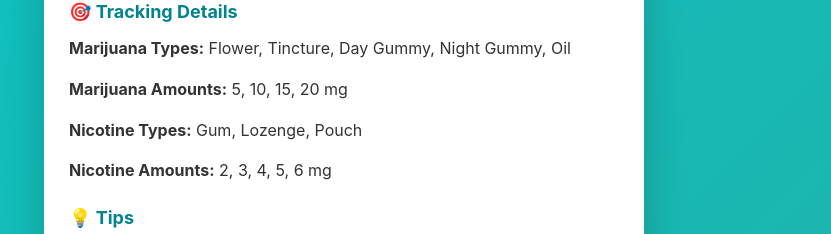
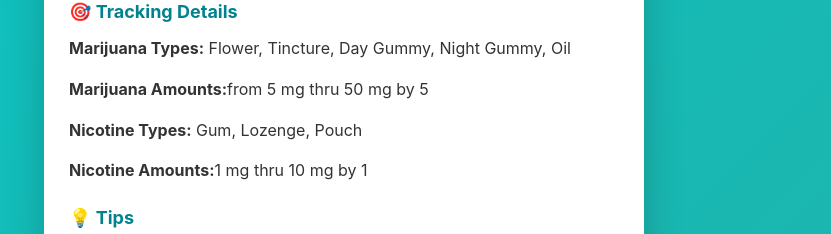
Before and after one commit to bartonhammond/penguinmeds, a website: page index.html in a window 1280 px wide. Shown: the part 1392-1626 px from the top of the page, without its empty margins (296-1127 px from the left). Drawn offline with Linux system fonts and the light colour scheme.

Commit message:
Update index.html

```diff
--- a/index.html
+++ b/index.html
@@ -190,9 +190,9 @@
 
           <h3>🎯 Tracking Details</h3>
           <p><strong>Marijuana Types:</strong> Flower, Tincture, Day Gummy, Night Gummy, Oil</p>
-          <p><strong>Marijuana Amounts:</strong> 5, 10, 15, 20 mg</p>
+          <p><strong>Marijuana Amounts:</strong>from 5 mg thru 50 mg by 5</p>
           <p><strong>Nicotine Types:</strong> Gum, Lozenge, Pouch</p>
-          <p><strong>Nicotine Amounts:</strong> 2, 3, 4, 5, 6 mg</p>
+          <p><strong>Nicotine Amounts:</strong>1 mg thru 10 mg by 1</p>
 
           <h3>💡 Tips</h3>
           <ul>
```
